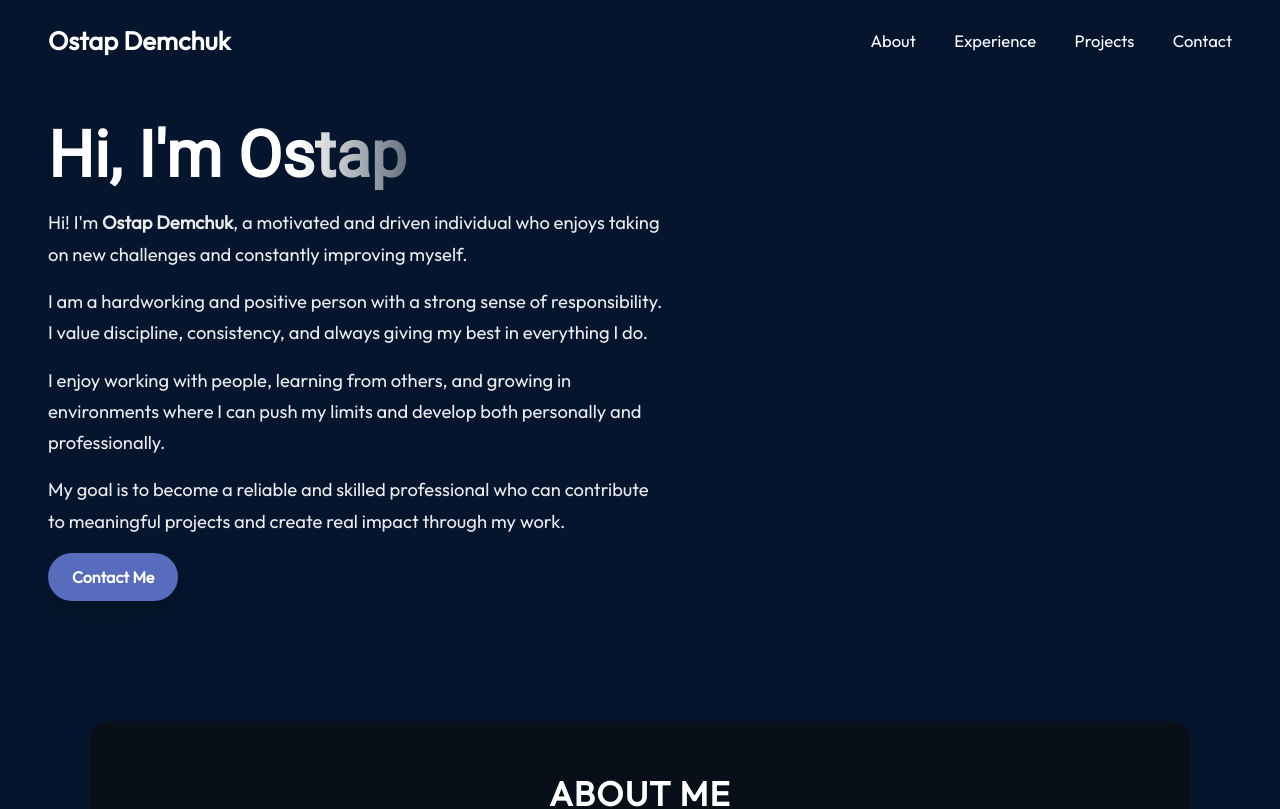
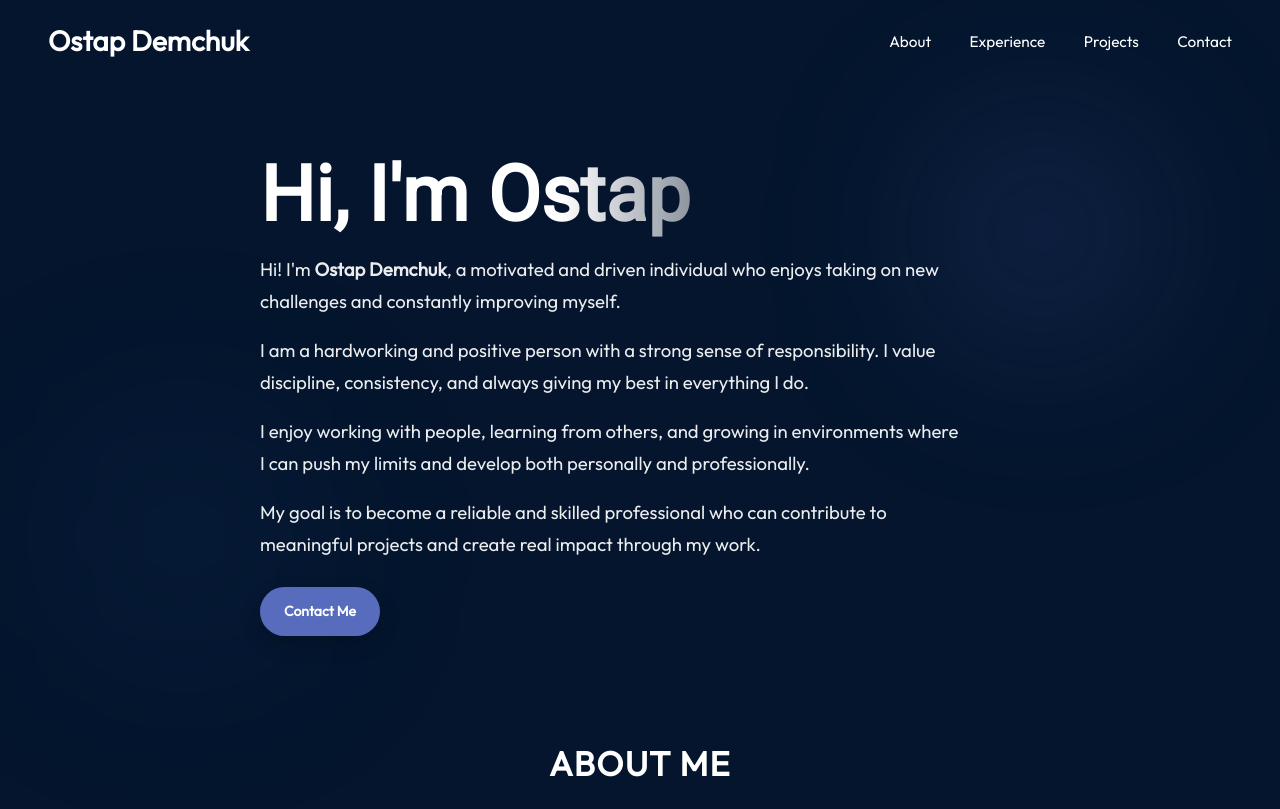
Before and after one commit to Ostap200488/react_portfolio_page, a React (Vite) app: page / in a window 1280 px wide. Shown: the top 809 px of the page. Built offline with nearby package versions, Linux system fonts and the light colour scheme.

Commit message:
Improving of the existing portfolio

```diff
--- a/src/App.module.css
+++ b/src/App.module.css
@@ -1,8 +1,8 @@
 @import "./vars.css";
 
 .App {
+  width: 100%;
+  min-height: 100vh;
   background-color: var(--color-bg);
-  width: 100%;
-  height: 100%;
-  overflow: hidden;
+  overflow-x: hidden;
 }
--- a/src/components/About/About.module.css
+++ b/src/components/About/About.module.css
@@ -2,12 +2,9 @@
 
 .container {
   position: relative;
-  width: min(100%, 1100px);
+  width: min(100%, var(--page-max-width));
   margin: var(--section-gap) auto 0;
-  padding: clamp(24px, 4vw, 60px);
-  border-radius: 20px;
-  background: rgba(12, 12, 12, 0.6);
-  backdrop-filter: blur(10px);
+  padding: 0 var(--page-padding);
   z-index: 1;
 }
 
@@ -22,9 +19,11 @@
 }
 
 .content {
-  display: flex;
-  justify-content: center;
-  align-items: center;
+  width: 100%;
+  padding: clamp(24px, 4vw, 60px);
+  border-radius: 20px;
+  background: rgba(12, 12, 12, 0.6);
+  backdrop-filter: blur(10px);
 }
 
 .aboutItems {
@@ -36,7 +35,6 @@
   flex-direction: column;
   gap: 18px;
   list-style: none;
-  padding: 0;
 }
 
 .aboutItem {
@@ -56,14 +54,6 @@
   border-color: rgba(165, 215, 232, 0.35);
 }
 
-.aboutItem img {
-  width: 40px;
-  height: 40px;
-  object-fit: contain;
-  flex-shrink: 0;
-  margin-top: 2px;
-}
-
 .aboutItemText h3 {
   font-size: clamp(17px, 2vw, 20px);
   font-weight: 700;
@@ -72,28 +62,23 @@
 
 .aboutItemText p {
   font-size: clamp(14px, 1.3vw, 15px);
-  line-height: 1.65;
+  line-height: 1.72;
   opacity: 0.92;
 }
 
 @media screen and (max-width: 830px) {
-  .container {
+  .content {
     padding: 32px 18px;
   }
 
   .aboutItem {
     padding: 18px 16px;
   }
-
-  .aboutItem img {
-    width: 34px;
-    height: 34px;
-  }
 }
 
 @media screen and (max-width: 520px) {
-  .container {
-    width: calc(100% - 20px);
+  .title {
+    margin-bottom: 22px;
   }
 
   .aboutItem {
--- a/src/components/Contact/Contact.module.css
+++ b/src/components/Contact/Contact.module.css
@@ -1,8 +1,9 @@
 @import "../../vars.css";
 
 .container {
-  width: min(100%, 1200px);
+  width: min(100%, var(--page-max-width));
   margin: var(--section-gap) auto 0;
+  margin-bottom: clamp(28px, 6vw, 60px);
   padding: clamp(24px, 4vw, 48px) var(--page-padding);
   color: var(--color-text);
   background: rgba(255, 255, 255, 0.04);
@@ -49,6 +50,11 @@
   gap: 16px;
   padding: 0;
   margin: 0;
+  min-width: 0;
+}
+
+.link {
+  width: 100%;
 }
 
 .link a {
@@ -57,6 +63,7 @@
   font-size: clamp(14px, 1.2vw, 16px);
   line-height: 1.6;
   word-break: break-word;
+  overflow-wrap: anywhere;
   transition: opacity 0.2s ease;
 }
 
@@ -74,13 +81,14 @@
   .text {
     max-width: 100%;
   }
+
+  .links {
+    width: 100%;
+  }
 }
 
 @media screen and (max-width: 500px) {
   .container {
-    width: calc(100% - 20px);
-    padding-left: 5%;
-    padding-right: 5%;
     border-radius: 18px;
   }
 }
--- a/src/components/Experience/Experience.module.css
+++ b/src/components/Experience/Experience.module.css
@@ -1,10 +1,9 @@
 @import "../../vars.css";
 
 .container {
-  width: min(100%, 1280px);
+  width: min(100%, var(--page-max-width));
   margin: var(--section-gap) auto 0;
-  padding-left: var(--page-padding);
-  padding-right: var(--page-padding);
+  padding: 0 var(--page-padding);
   color: var(--color-text);
 }
 
@@ -41,6 +40,7 @@
   display: flex;
   flex-direction: column;
   gap: 24px;
+  min-width: 0;
 }
 
 .card {
@@ -201,11 +201,6 @@
 }
 
 @media screen and (max-width: 600px) {
-  .container {
-    padding-left: 5%;
-    padding-right: 5%;
-  }
-
   .card {
     padding: 18px;
     border-radius: 18px;
--- a/src/components/Hero/Hero.module.css
+++ b/src/components/Hero/Hero.module.css
@@ -3,12 +3,12 @@
 .container {
   position: relative;
   width: min(100%, var(--page-max-width));
-  margin: 40px auto 0;
-  padding: 0 var(--page-padding);
+  margin: 0 auto;
+  padding: clamp(28px, 6vw, 72px) var(--page-padding) 0;
   display: flex;
   align-items: center;
-  justify-content: space-between;
-  gap: 40px;
+  justify-content: center;
+  gap: clamp(24px, 4vw, 48px);
   z-index: 1;
 }
 
@@ -19,17 +19,18 @@
   gap: 16px;
   color: var(--color-text);
   flex: 1;
+  max-width: 760px;
 }
 
 .title {
-  font-size: clamp(2.2rem, 5vw, 4.5rem);
+  font-size: clamp(2.4rem, 6vw, 4.8rem);
   font-weight: 900;
-  line-height: 1.1;
+  line-height: 1.08;
   font-family: var(--font-roboto);
   background: linear-gradient(
     90deg,
     rgba(255, 255, 255, 1) 70%,
-    rgba(255, 255, 255, 0) 120%
+    rgba(255, 255, 255, 0.25) 120%
   );
   -webkit-text-fill-color: transparent;
   background-clip: text;
@@ -37,18 +38,19 @@
 }
 
 .description {
-  max-width: 620px;
-  font-size: clamp(1rem, 2vw, 1.15rem);
-  line-height: 1.7;
+  max-width: 700px;
+  font-size: clamp(1rem, 1.7vw, 1.16rem);
+  line-height: 1.75;
   opacity: 0.92;
 }
 
 .contactBtn {
+  margin-top: 10px;
   text-decoration: none;
   background-color: var(--color-primary);
   color: var(--color-text);
   border-radius: 999px;
-  font-size: 16px;
+  font-size: clamp(14px, 1vw, 16px);
   font-weight: 600;
   padding: 14px 24px;
   box-shadow: 0 8px 20px rgba(0, 0, 0, 0.2);
@@ -80,31 +82,59 @@
   }
 }
 
+.topBlur,
+.bottomBlur {
+  position: absolute;
+  border-radius: 50%;
+  filter: blur(90px);
+  z-index: -1;
+  pointer-events: none;
+}
+
+.topBlur {
+  width: 220px;
+  height: 220px;
+  top: 40px;
+  right: 10%;
+  background: rgba(87, 108, 188, 0.2);
+}
+
+.bottomBlur {
+  width: 240px;
+  height: 240px;
+  bottom: -20px;
+  left: 5%;
+  background: rgba(25, 55, 109, 0.18);
+}
+
 @media screen and (max-width: 900px) {
   .container {
-    flex-direction: column-reverse;
-    text-align: center;
-    gap: 28px;
-    margin-top: 20px;
+    padding-top: 24px;
   }
 
   .content {
     align-items: center;
+    text-align: center;
   }
 
   .description {
     max-width: 100%;
   }
-
-  .heroImg {
-    width: min(70vw, 340px);
-  }
 }
 
 @media screen and (max-width: 600px) {
+  .container {
+    padding-top: 18px;
+  }
+
   .contactBtn {
     width: 100%;
     max-width: 240px;
     text-align: center;
   }
+
+  .topBlur,
+  .bottomBlur {
+    display: none;
+  }
 }
--- a/src/components/Navbar/Navbar.module.css
+++ b/src/components/Navbar/Navbar.module.css
@@ -2,20 +2,27 @@
 
 .navbar {
   position: relative;
-  z-index: 10;
+  z-index: 20;
   width: min(100%, var(--page-max-width));
   margin: 0 auto;
   padding: 24px var(--page-padding);
   display: flex;
   align-items: center;
   justify-content: space-between;
+  gap: 20px;
 }
 
 .title {
-  font-size: clamp(22px, 2vw, 30px);
+  font-size: clamp(20px, 2.2vw, 30px);
   font-weight: 700;
   text-decoration: none;
   color: var(--color-text);
+  line-height: 1.2;
+}
+
+.menu {
+  display: flex;
+  align-items: center;
 }
 
 .menuBtn {
@@ -25,19 +32,15 @@
   cursor: pointer;
 }
 
-.menu {
+.menuItems {
   display: flex;
   align-items: center;
-}
-
-.menuItems {
-  display: flex;
-  gap: clamp(18px, 3vw, 40px);
+  gap: clamp(16px, 3vw, 40px);
   list-style: none;
 }
 
 .menuItems a {
-  font-size: clamp(15px, 1.3vw, 20px);
+  font-size: clamp(14px, 1.2vw, 19px);
   color: var(--color-text);
   text-decoration: none;
   transition: opacity 0.2s ease;
@@ -53,26 +56,26 @@
   }
 
   .menu {
-    position: absolute;
-    top: 100%;
-    right: var(--page-padding);
+    position: relative;
     flex-direction: column;
     align-items: flex-end;
-    gap: 10px;
   }
 
   .menuItems {
     display: none;
+    position: absolute;
+    top: calc(100% + 12px);
+    right: 0;
     flex-direction: column;
     align-items: flex-start;
     gap: 14px;
-    min-width: 200px;
+    min-width: 210px;
     padding: 18px 20px;
     border-radius: 16px;
     background: linear-gradient(
       180deg,
-      rgba(25, 55, 109, 0.96) 0%,
-      rgba(11, 36, 71, 0.96) 100%
+      rgba(25, 55, 109, 0.97) 0%,
+      rgba(11, 36, 71, 0.97) 100%
     );
     box-shadow: 0 12px 28px rgba(0, 0, 0, 0.25);
   }
@@ -81,3 +84,20 @@
     display: flex;
   }
 }
+
+@media screen and (max-width: 520px) {
+  .navbar {
+    padding-top: 18px;
+    padding-bottom: 18px;
+  }
+
+  .title {
+    max-width: 70%;
+    font-size: 18px;
+  }
+
+  .menuItems {
+    min-width: 180px;
+    padding: 16px;
+  }
+}
--- a/src/components/Projects/ProjectCard.module.css
+++ b/src/components/Projects/ProjectCard.module.css
@@ -3,24 +3,26 @@
 .container {
   display: flex;
   flex-direction: column;
+  justify-content: space-between;
   border-radius: 18px;
   background: linear-gradient(180deg, #576cbc 0%, #132a53 100%);
   box-shadow: 0 16px 20px rgba(4, 21, 45, 0.45);
   padding: 20px;
   width: 100%;
-  max-width: 360px;
-  height: 100%;
+  min-height: 100%;
 }
 
 .title {
   font-size: clamp(20px, 2vw, 25px);
   font-weight: 700;
+  line-height: 1.3;
 }
 
 .description {
   margin-top: 8px;
   font-size: clamp(14px, 1.2vw, 16px);
-  line-height: 1.6;
+  line-height: 1.65;
+  opacity: 0.96;
 }
 
 .skills {
@@ -49,6 +51,7 @@
 }
 
 .link {
+  flex: 1 1 120px;
   text-decoration: none;
   color: var(--color-text);
   font-size: clamp(14px, 1vw, 15px);
@@ -61,11 +64,11 @@
 
 @media screen and (max-width: 600px) {
   .container {
-    max-width: 100%;
     padding: 18px;
   }
 
   .link {
     width: 100%;
+    flex-basis: 100%;
   }
 }
--- a/src/components/Projects/Projects.module.css
+++ b/src/components/Projects/Projects.module.css
@@ -1,26 +1,24 @@
 @import "../../vars.css";
 
 .container {
-  margin-top: 76px;
+  width: min(100%, var(--page-max-width));
+  margin: var(--section-gap) auto 0;
+  padding: 0 var(--page-padding);
   color: var(--color-text);
-  margin-left: 10%;
-  margin-right: 10%;
 }
 
 .title {
-  font-size: 35px;
+  font-size: clamp(28px, 4vw, 35px);
   font-weight: 700;
-  letter-spacing: 1.75px;
+  letter-spacing: 1.4px;
   text-transform: uppercase;
+  text-align: center;
 }
 
 .projects {
-  margin-top: 37px;
-  display: flex;
-  flex-direction: row;
-  flex-wrap: wrap;
-  align-items: center;
-  justify-content: center;
-  gap: 15px;
-  width: 100%;
+  margin-top: 32px;
+  display: grid;
+  grid-template-columns: repeat(auto-fit, minmax(280px, 1fr));
+  gap: clamp(16px, 2vw, 24px);
+  align-items: stretch;
 }
--- a/src/index.css
+++ b/src/index.css
@@ -1,34 +1,52 @@
 @import "./vars.css";
 
-* {
+*,
+*::before,
+*::after {
   box-sizing: border-box;
-  margin: 0;
-  padding: 0;
-  font-family: "Outfit", Arial, Helvetica, sans-serif;
 }
 
 html {
   scroll-behavior: smooth;
 }
 
+body,
+h1,
+h2,
+h3,
+h4,
+p,
+ul,
+li {
+  margin: 0;
+  padding: 0;
+}
+
 body {
   background-color: var(--color-bg);
   color: var(--color-text);
   overflow-x: hidden;
+  font-family: "Outfit", Arial, Helvetica, sans-serif;
+  line-height: 1.5;
 }
 
 img {
   display: block;
   max-width: 100%;
+  height: auto;
 }
 
 a {
   color: inherit;
 }
 
-.App {
-  width: 100%;
+button,
+input,
+textarea,
+select {
+  font: inherit;
+}
+
+#root {
   min-height: 100vh;
-  background-color: var(--color-bg);
-  overflow-x: hidden;
 }
--- a/src/vars.css
+++ b/src/vars.css
@@ -9,7 +9,7 @@
 
   --page-max-width: 1280px;
   --page-padding: clamp(16px, 4vw, 48px);
-  --section-gap: clamp(70px, 10vw, 120px);
+  --section-gap: clamp(56px, 8vw, 120px);
 
   --radius-lg: 24px;
   --radius-md: 18px;
```
